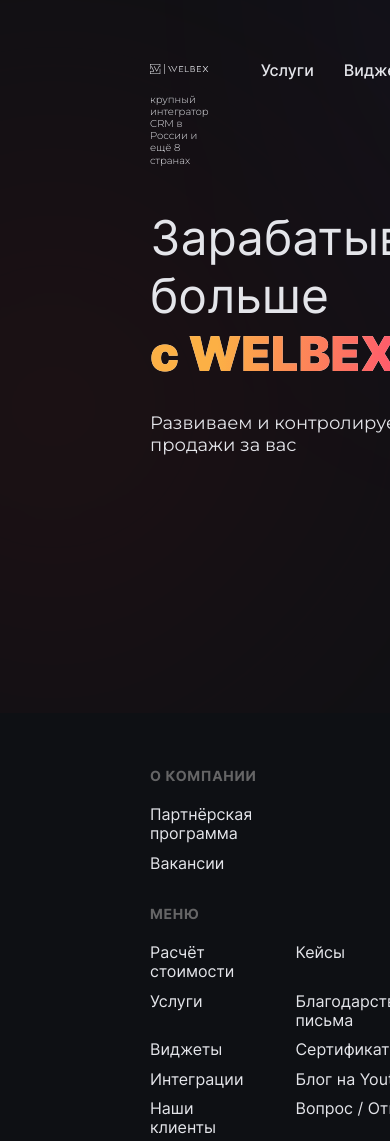
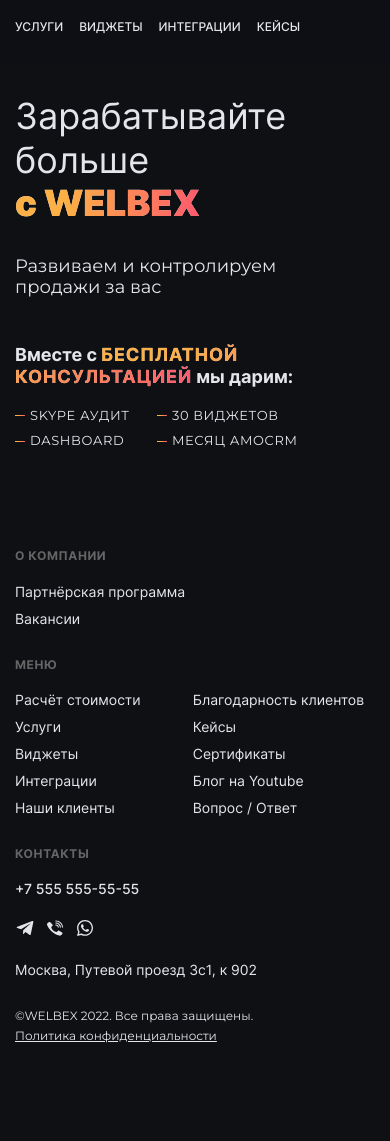
Before and after one commit to zhadan93/test-task-2, a plain HTML site: page test-task/index.html in a window 390 px wide. Shown: the top 1141 px of the page. After the commit the page ends 1103 px from the top, so only its background shows below. Drawn offline with Linux system fonts and the light colour scheme.

Commit message:
feat: add adaptivity

```diff
--- a/test-task/index.html
+++ b/test-task/index.html
@@ -58,11 +58,6 @@
   </header>
   <main class="main">
     <div class="container main__container">
-      <span class="circle circle--purple"></span>
-      <span class="circle circle--purple-light"></span>
-      <span class="circle circle--small-red"></span>
-      <span class="circle circle--red-light"></span>
-      <span class="circle circle--red"></span>
       <section class="consultation">
         <div>
           <h1 class="title--primary consultation__primary-title">Зарабатывайте больше
@@ -76,21 +71,25 @@
               <li>
                 <span class="text--uppercase consultation__gift">Виджеты</span>
                 <span class="consultation__gift-description">30 готовых решений</span>
+                <span class="text--uppercase consultation__gift-description hidden">Skype аудит</span>
               </li>
               <li>
                 <span class="text--uppercase consultation__gift">Dashboard</span>
                 <span class="consultation__gift-description">с показателями вашего бизнеса</span>
+                <span class="text--uppercase consultation__gift-description hidden">30 виджетов</span>
               </li>
               <li>
                 <span class="text--uppercase consultation__gift">Skype Аудит</span>
                 <span class="consultation__gift-description">отдела продаж и CRM системы</span>
+                <span class="text--uppercase consultation__gift-description hidden">Dashboard</span>
               </li>
               <li>
                 <span class="text--uppercase consultation__gift">35 дней</span>
                 <span class="consultation__gift-description">использования CRM</span>
+                <span class="text--uppercase consultation__gift-description hidden">Месяц аmoCRM</span>
               </li>
             </ul>
-            <button class="btn">Получить консультацию</button>
+            <button class="btn consultation__btn">Получить консультацию</button>
         </div>
       </section>
     </div>
@@ -114,14 +113,17 @@
           <li>
             <a class="link" href="#">Расчёт стоимости</a>
           </li>
-          <li>
+          <li class="case">
             <a class="link" href="#">Кейсы</a>
           </li>
           <li>
             <a class="link" href="#">Услуги</a>
           </li>
-          <li>
+          <li class="gratitude">
             <a class="link" href="#">Благодарственные письма</a>
+          </li>
+          <li class="gratitude hidden">
+            <a class="link" href="#">Благодарность клиентов</a>
           </li>
           <li>
             <a class="link" href="#">Виджеты</a>
--- a/test-task/sass/abstract/_mixins.scss
+++ b/test-task/sass/abstract/_mixins.scss
@@ -0,0 +1,23 @@
+@mixin big-desktop {
+  @media (max-width: $big-desktop) {
+    @content;
+  }
+}
+
+@mixin big-tablet {
+  @media (max-width: $big-tablet) {
+    @content;
+  }
+}
+
+@mixin small-tablet {
+  @media (max-width: $small-tablet) {
+    @content;
+  }
+}
+
+@mixin middle-mobile {
+  @media (max-width: $middle-mobile) {
+    @content;
+  }
+}
--- a/test-task/sass/abstract/_variables.scss
+++ b/test-task/sass/abstract/_variables.scss
@@ -9,17 +9,25 @@ $main-text: #e4e5eA;
 $footer-name: #656566;
 
 $gradient: linear-gradient(92deg, #fcb045 27.14%, #ff3f78 121.36%), #e4e5ea;
+$webkit-gradient: -webkit-gradient(92deg, #fcb045 27.14%, #ff3f78 121.36%), #e4e5ea;
 
 $btn-color: #4077f3;
 $hover-btn-color: #5084ff;
 
 $hover-main-color: #fcb045;
 
+$header-color: rgba(14, 16, 20, 0.8);
+
 /* Breakpoints */
-$max-desktop: 1440px;
+$big-desktop: 1200px;
+
+$big-tablet: 960px;
+$small-tablet: 767px;
+
+$middle-mobile: 480px;
+
 
 /* Padding */
-$desktop-padding-x: 150px;
 $btn-padding-x: 21px;
 $btn-padding-y: 35px;
 
--- a/test-task/sass/base/_helpers.scss
+++ b/test-task/sass/base/_helpers.scss
@@ -1,7 +1,18 @@
 .container {
-  max-width: $max-desktop;
+  max-width: 1140px;
   margin: 0 auto;
-  padding: 0 $desktop-padding-x;
 
-  overflow: hidden;
+  @include big-desktop {
+    max-width: 100vw;
+    padding: 0 2.5vw;
+  }
+
+  @include small-tablet {
+    padding: 0 15px;
+  }
 }
+
+
+.hidden {
+  display: none;
+}
--- a/test-task/sass/base/_typography.scss
+++ b/test-task/sass/base/_typography.scss
@@ -4,6 +4,10 @@
   font-weight: 400;
   line-height: 1.21;
   color: $main-text;
+
+  @include small-tablet {
+    font-size: 1.4rem;
+  }
 }
 
 .title {
@@ -12,6 +16,14 @@
     font-weight: 400;
     white-space: pre-line;
     max-width: 362px;
+
+    @include small-tablet {
+      font-size: 4.2rem;
+    }
+
+    @include middle-mobile {
+      font-size: 3.6rem;
+    }
   }
 }
 
@@ -32,6 +44,7 @@
 
 .gradient-text {
   background: $gradient;
+  background: $webkit-gradient;
   -webkit-background-clip: text;
   -webkit-text-fill-color: transparent;
   background-clip: text;
--- a/test-task/sass/components/_circle.scss
+++ /dev/null
@@ -1,64 +0,0 @@
-.circle {
-  position: absolute;
-  display: block;
-  z-index: -1;
-
-  border-radius: 100%;
-
-  &--purple {
-    width: 60px;
-    height: 60px;
-    left: 868px;
-    top: -2px;
-
-    background: radial-gradient(64% 64% at 27.25% 26.5%, rgba(236, 208, 255, 0.64) 0%, rgba(161, 93, 207, 0.24) 59.67%, rgba(118, 49, 164, 0.208) 78.59%, rgba(86, 24, 128, 0.232) 100%);
-    box-shadow: 3px 6px 27px -10px rgba(177, 118, 217, 0.25);
-    filter: blur(5px);
-    backdrop-filter: blur(2px);
-  }
-
-  &--purple-light {
-    width: 259px;
-    height: 259px;
-    left: 602px;
-    top: -154px;
-
-    background: #833AB4;
-    opacity: 0.5;
-    filter: blur(196px);
-  }
-
-  &--small-red {
-    width: 28px;
-    height: 28px;
-    left: 851px;
-    top: 547px;
-
-    background: radial-gradient(64% 64% at 27.25% 26.5%, rgba(255, 208, 208, 0.48) 0%, rgba(212, 93, 93, 0.248) 59.67%, rgba(167, 49, 49, 0.264) 78.59%, rgba(130, 25, 25, 0.232) 100%);
-    box-shadow: 3px 6px 27px -10px rgba(223, 125, 125, 0.25);
-    filter: blur(2.5px);
-    backdrop-filter: blur(2px);
-  }
-
-  &--red-light {
-    width: 311px;
-    height: 311px;
-    left: -102px;
-    top: 251px;
-
-    background: #961A1A;
-    opacity: 0.5;
-    filter: blur(196px);
-  }
-
-  &--red {
-    width: 83px;
-    height: 83px;
-    left: 519px;
-    top: 83px;
-
-    background: radial-gradient(64% 64% at 27.25% 26.5%, rgba(255, 208, 208, 0.536) 0%, rgba(212, 93, 93, 0.264) 59.67%, rgba(167, 49, 49, 0.248) 78.59%, rgba(130, 25, 25, 0.248) 100%);
-    box-shadow: 3px 6px 27px -10px rgba(223, 125, 125, 0.25);
-    backdrop-filter: blur(2px);
-  }
-}
--- a/test-task/sass/layouts/_consultation.scss
+++ b/test-task/sass/layouts/_consultation.scss
@@ -1,6 +1,11 @@
 .consultation {
   display: flex;
   justify-content: space-between;
+
+  @include small-tablet {
+    flex-direction: column;
+    row-gap: 45px;
+  }
 
   &__primary-title {
     margin-bottom: 30px;
@@ -16,6 +21,11 @@
     margin-top: 15px;
     max-width: 300px;
     text-align: right;
+
+    @include small-tablet {
+      text-align: left;
+      margin-top: 0;
+    }
   }
 
   &__gift {
@@ -24,6 +34,10 @@
 
     font-size: 1.8rem;
     font-weight: 500;
+
+    @include small-tablet {
+      display: none;
+    }
   }
 
   &__gifts-paragraph {
@@ -31,6 +45,10 @@
 
     font-size: 1.8rem;
     font-weight: 700;
+
+    @include small-tablet {
+      margin-bottom: 20px;
+    }
   }
 
   &__gift-list {
@@ -38,9 +56,46 @@
     grid-template-columns: repeat(2, 1fr);
     gap: 30px;
     margin-bottom: 61px;
+
+    @include small-tablet {
+      grid-template-columns: repeat(2, auto);
+      gap: 10px;
+      margin-bottom: 55px;
+    }
+
+    .hidden {
+      @include small-tablet {
+        display: flex;
+        align-items: center;
+        gap: 5px;
+
+        font-size: 1.45rem;
+
+        &::before {
+          content: "";
+          width: 10px;
+          height: 1px;
+          background: $gradient;
+        }
+      }
+
+      @include middle-mobile {
+        font-size: 1.3rem;
+      }
+    }
   }
 
   &__gift-description {
     font-family: $secondary-font;
+
+    @include small-tablet {
+      display: none;
+    }
+  }
+
+  &__btn {
+    @include small-tablet {
+      display: none;
+    }
   }
 }
--- a/test-task/sass/layouts/_footer.scss
+++ b/test-task/sass/layouts/_footer.scss
@@ -1,10 +1,18 @@
 .footer {
   padding: 55px 0 20px;
+
+  @include small-tablet {
+    padding: 45px 0 60px;
+  }
 
   &__container {
     display: flex;
     flex-wrap: wrap;
     row-gap: 33px;
+
+    @include big-desktop {
+      row-gap: 30px;
+    }
   }
 
   &__name {
@@ -15,6 +23,10 @@
     font-size: 1.4rem;
     font-weight: 700;
     line-height: 1.21;
+
+    @include small-tablet {
+      font-size: 1.2rem;
+    }
   }
 
   &__list {
@@ -29,11 +41,39 @@
     grid-template-columns: repeat(2, auto);
     column-gap: 52px;
     row-gap: 10px;
+
+    .gratitude {
+      @include small-tablet {
+        display: none;
+      }
+    }
+
+    .case {
+      @include small-tablet {
+        grid-column: 2;
+        grid-row: 2;
+      }
+    }
+
+    .hidden {
+      @include small-tablet {
+        display: block;
+        grid-column: 2;
+        grid-row: 1;
+      }
+    }
   }
 
   &__contacts {
     margin-left: auto;
     text-align: right;
+
+    @include big-desktop {
+      margin-left: 0;
+      width: 100%;
+
+      text-align: left;
+    }
   }
 
   &__address {
@@ -45,6 +85,10 @@
   &__social-media {
     gap: 10px;
     justify-content: flex-end;
+
+    @include big-desktop {
+      justify-content: flex-start;
+    }
   }
 
   .privacy-policy {
@@ -58,5 +102,9 @@
       margin-top: 5px;
       text-decoration: underline;
     }
+
+    @include big-desktop {
+      text-align: left;
+    }
   }
 }
--- a/test-task/sass/layouts/_header.scss
+++ b/test-task/sass/layouts/_header.scss
@@ -4,22 +4,57 @@
   left: 0;
   right: 0;
   padding: 46px 0;
+  z-index: 2;
+
+  background-color: $header-color;
+
+  @include big-desktop {
+    padding: 3.8vw 0;
+  }
+
+  @include small-tablet {
+    padding: 29px 0;
+  }
+
+  @include middle-mobile {
+    padding-top: 20px;
+  }
 
   &__container {
     display: flex;
     padding-top: 15px;
+
+    @include small-tablet {
+      padding-top: 0px;
+    }
   }
 
   &__logo {
     margin-top: -4px;
     margin-right: 52px;
+
+    @include small-tablet {
+      display: none;
+    }
   }
 
   .nav {
     &__list {
       display: flex;
       gap: 30px;
-      justify-content: space-between;
+
+      @include small-tablet {
+        text-transform: uppercase;
+
+        li:last-child {
+          display: none;
+        }
+      }
+
+      @include middle-mobile {
+        gap: 16px;
+        font-size: 1.2rem;
+      }
     }
   }
 
@@ -27,5 +62,15 @@
     display: flex;
     gap: 47px;
     margin-left: auto;
+
+    @include big-tablet {
+      display: none;
+    }
+  }
+
+  &__social-media {
+    @include big-desktop {
+      display: none;
+    }
   }
 }
--- a/test-task/sass/layouts/_main.scss
+++ b/test-task/sass/layouts/_main.scss
@@ -3,5 +3,17 @@
     position: relative;
     padding-top: 209px;
     height: 100%;
+
+    @include big-desktop {
+      padding-top: 17.41vw;
+    }
+
+    @include small-tablet {
+      padding-top: 115px;
+    }
+
+    @include middle-mobile {
+      padding-top: 95px;
+    }
   }
 }
--- a/test-task/sass/style.scss
+++ b/test-task/sass/style.scss
@@ -1,4 +1,5 @@
 @import "./abstract/variables";
+@import "./abstract/mixins";
 
 @import "./vendors/normalize";
 
@@ -7,7 +8,6 @@
 @import "./base/typography";
 @import "./base/helpers";
 
-@import "./components/circle";
 @import "./components/logo";
 @import "./components/social-media";
 @import "./components/button";
```
Also changed, not shown: test-task/assets/img/noise.png (added), test-task/style.css, 1 other file.
